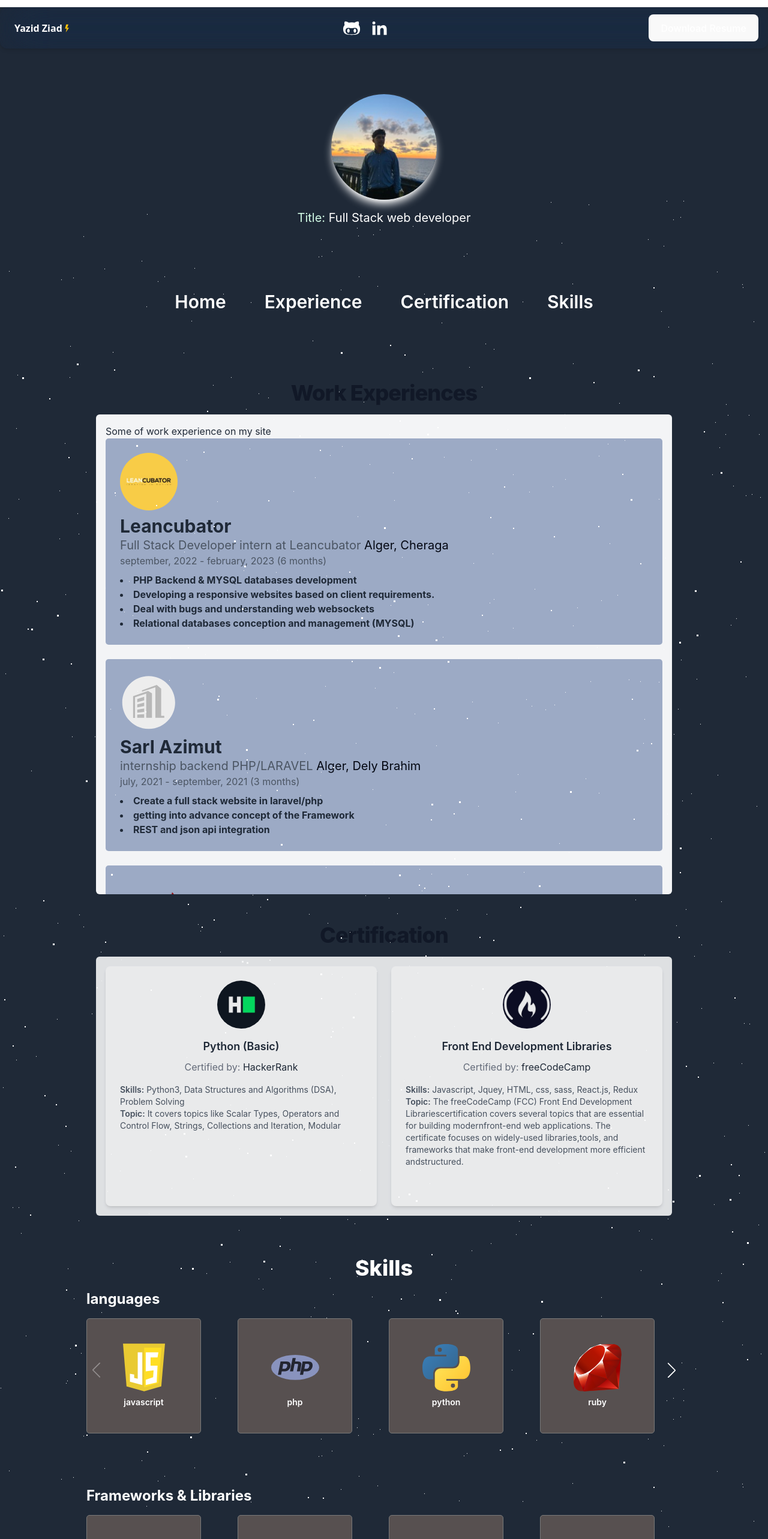
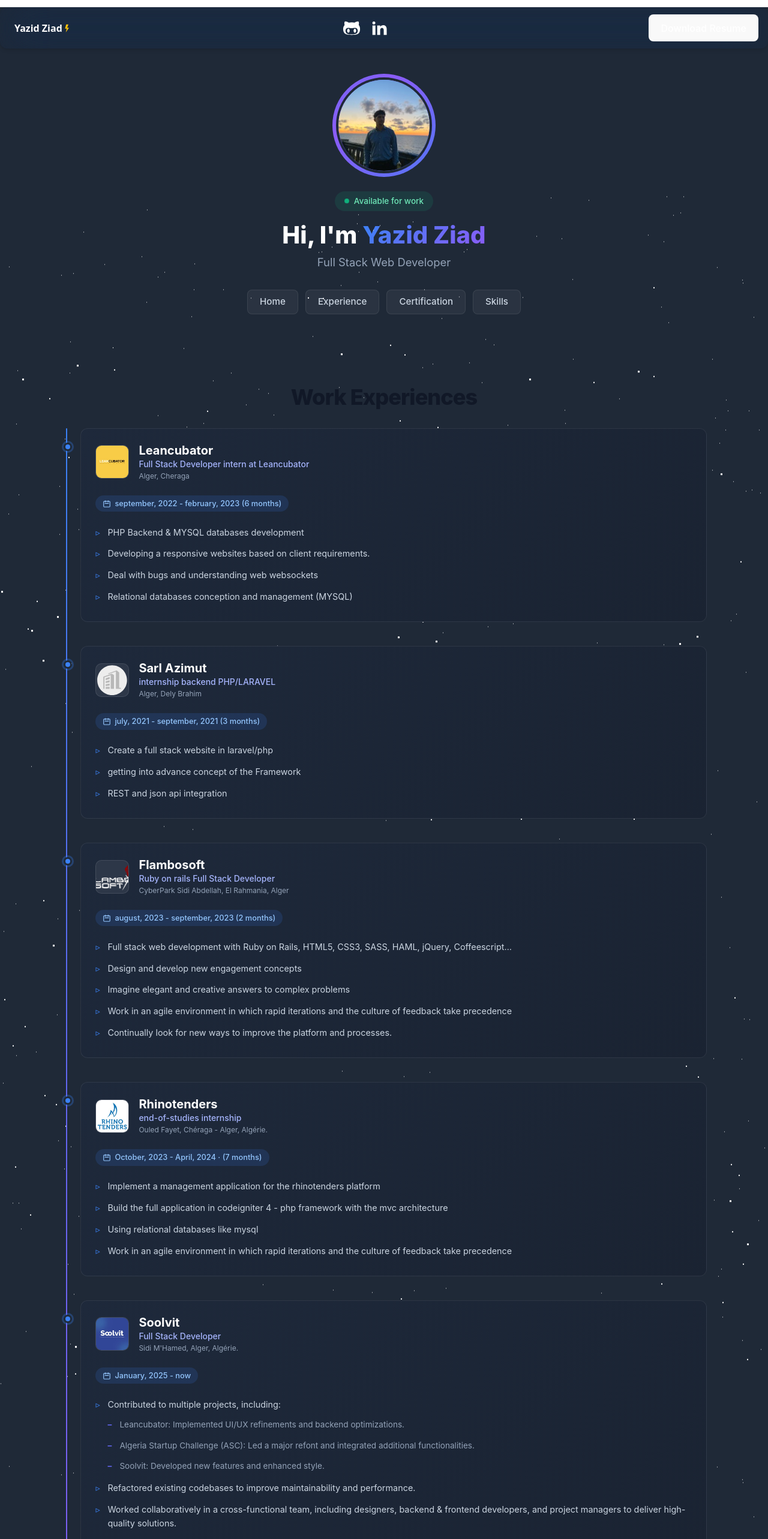
Before and after one commit to yazid120/Yazid_ziad_portfolio, a React (Vite) app: page / in a window 1280 px wide. Shown: the top 2566 px of the page at 60% size. Built offline with nearby package versions, Linux system fonts and the light colour scheme.

Commit message:
main portfolio -v2

```diff
--- a/src/Components/Certification.jsx
+++ b/src/Components/Certification.jsx
@@ -28,13 +28,10 @@ const Certification = function(){
 
     return(
         <>
-        <h1 className="mb-4 mt-12 text-4xl tracking-tight font-extrabold text-center text-gray-900
+        <h1 className="mb-8 mt-12 text-4xl tracking-tight font-extrabold text-center text-gray-900
         dark:text-white"> Certification</h1>
-        <section className="flex justify-center items-center" id="section-certification">
-            <div className="bg-gray-100 opacity-90 w-9/12 min-h-screen-auto rounded-md	overflow-auto">
-
+        <section className="certification-section" id="section-certification">
             <WorkCertification CertificationData={CertificationData}/>
-            </div>
         </section>
         </>
     )
--- a/src/Components/Experience.jsx
+++ b/src/Components/Experience.jsx
@@ -25,12 +25,10 @@ const Experience = function () {
 
   return (
     <>
-      <h1 className="mb-4 mt-20 text-4xl tracking-tight font-extrabold text-center text-gray-900
+      <h1 className="mb-8 mt-20 text-4xl tracking-tight font-extrabold text-center text-gray-900
         dark:text-white"> Work Experiences </h1>
-      <section className="flex justify-center items-center" id="section-experience">
-        <div className="bg-gray-100  w-9/12 min-h-screen rounded-md	overflow-auto">
-          <WorkExperience workData={workData} />
-        </div>
+      <section className="experience-section" id="section-experience">
+        <WorkExperience workData={workData} />
       </section>
     </>
   )
--- a/src/Components/Ressource/WorkCertification.jsx
+++ b/src/Components/Ressource/WorkCertification.jsx
@@ -4,32 +4,37 @@ import config from "../../config";
 
 const WorkCertification = function({CertificationData}){
     return(
-        <>
-        <div className="container mx-auto p-4 max-h-screen overflow-auto">
-        <div className="grid grid-cols-1 md:grid-cols-2 lg:grid-cols-auto gap-6">
+        <div className="certification-grid">
             {Object.keys(CertificationData).map((certif, key) => (
-      <div key={key} className="relative bg-white h-[400px] shadow-md rounded-lg p-6 hover:shadow-lg transition duration-300 ease-in-out overflow-hidden">
-      <div className="absolute inset-0 border-2 border-transparent hover:border-white transition duration-300 ease-in-out"></div>
+                <div key={key} className="cert-card">
+                    <div className="cert-card-header">
                         <img
                             src={`${config.baseUrl}/assets/images/${CertificationData[certif].image}`}
                             alt={`${CertificationData[certif].certifiedBy} logo`}
-        className="w-20 h-20 rounded-full object-contain mb-4 mx-auto"
+                            className="cert-logo"
+                            onError={(e) => { e.currentTarget.onerror = null; e.currentTarget.src = `${config.baseUrl}/assets/images/svg/placeholder.svg`; }}
                         />
-      <h3 className="text-lg font-semibold text-gray-800 text-center mb-2">
-        {CertificationData[certif].title}
-      </h3>
-      <p className="text-gray-500 text-center mb-4">
-        Certified by: <span className="text-gray-800">{CertificationData[certif].certifiedBy}</span>
+                        <div>
+                            <p className="cert-title">{CertificationData[certif].title}</p>
+                            <p className="cert-issuer">
+                                <svg xmlns="http://www.w3.org/2000/svg" className="inline w-3.5 h-3.5 mr-1 -mt-0.5" fill="none" viewBox="0 0 24 24" stroke="currentColor" strokeWidth={2}>
+                                    <path strokeLinecap="round" strokeLinejoin="round" d="M9 12l2 2 4-4m6 2a9 9 0 11-18 0 9 9 0 0118 0z" />
+                                </svg>
+                                {CertificationData[certif].certifiedBy}
                             </p>
-      <div className="text-sm text-gray-600">
-        <p><span className="font-semibold">Skills:</span> {CertificationData[certif].Skills.join(", ")}</p>
-        <p><span className="font-semibold">Topic:</span> {CertificationData[certif].topic}</p>
+                        </div>
+                    </div>
+
+                    <p className="cert-topic">{CertificationData[certif].topic}</p>
+
+                    <div className="cert-skills">
+                        {CertificationData[certif].Skills.map((skill, i) => (
+                            <span key={i} className="cert-skill-tag">{skill}</span>
+                        ))}
                     </div>
                 </div>
             ))}
         </div>
-        </div>
-        </>
     )
 }
 export default WorkCertification;
--- a/src/Components/Ressource/WorkExperience.jsx
+++ b/src/Components/Ressource/WorkExperience.jsx
@@ -2,58 +2,57 @@ import React from 'react';
 import config from "../../config";
 
 function WorkExperience({ workData }) {
-  const style_expos = {
-    padding: "1.5rem",
-    backgroundColor: "#9caac5",
-    borderRadius: "5px",
-  };
+  return (
+    <div className="timeline">
+      {Object.keys(workData).map((company, index) => {
+        const data = workData[company];
+        const experiences = Object.keys(data)
+          .filter((key) => key.startsWith("work_experience"))
+          .sort();
 
         return (
-    <div className="container mx-auto p-4 max-h-screen overflow-auto">
-      <p>Some of work experience on my site</p>
-      {Object.keys(workData).map((company, index) => (
-        <div key={index} className="mb-6" style={style_expos}>
+          <div key={index} className="timeline-item">
+            <div className="timeline-dot"></div>
+            <div className="timeline-card">
+              <div className="timeline-card-header">
                 <img
-            src={`${config.baseUrl}/assets/images/${workData[company].image_company}`}
+                  src={`${config.baseUrl}/assets/images/${data.image_company}`}
                   alt={company}
-            className="w-24 h-24 rounded-full object-cover"
+                  className="timeline-company-logo"
+                  onError={(e) => { e.currentTarget.onerror = null; e.currentTarget.src = `${config.baseUrl}/assets/images/svg/placeholder.svg`; }}
                 />
-          <h2 className="text-3xl font-bold mt-2">{company}</h2>
-          <p className="text-gray-600 text-xl">
-            {workData[company].title}
-            <span className="text-gray-950"> {workData[company].location}</span>
-          </p>
+                <div>
+                  <h2 className="text-white text-xl font-bold leading-tight">{company}</h2>
+                  <p className="text-indigo-300 text-sm font-medium">{data.title}</p>
+                  <p className="text-slate-400 text-xs mt-0.5">{data.location}</p>
+                </div>
+              </div>
 
-          <p className="text-gray-600">{workData[company].date}</p>
-          <ul className="list-disc list-inside mt-2">
-            {Object.keys(workData[company])
-              .filter((key) => key.startsWith("work_experience"))
-              .sort() // Ensure subtitles come right after their main experience
-              .reduce((acc, key) => {
-                const match = key.match(/^(work_experience\d+)(-\d+)?$/); // Match main and sub-experiences
+              <div className="timeline-date-badge">
+                <svg xmlns="http://www.w3.org/2000/svg" className="w-3.5 h-3.5" fill="none" viewBox="0 0 24 24" stroke="currentColor" strokeWidth={2}>
+                  <path strokeLinecap="round" strokeLinejoin="round" d="M8 7V3m8 4V3m-9 8h10M5 21h14a2 2 0 002-2V7a2 2 0 00-2-2H5a2 2 0 00-2 2v12a2 2 0 002 2z" />
+                </svg>
+                {data.date}
+              </div>
+
+              <ul className="timeline-experiences">
+                {experiences.reduce((acc, key) => {
+                  const match = key.match(/^(work_experience\d+)(-\d+)?$/);
                   if (match) {
-                  const [fullKey, mainKey, subKey] = match;
-                  if (!subKey) {
-                    // Main experience point
+                    const [fullKey, , subKey] = match;
                     acc.push(
-                      <li key={fullKey} className="font-bold">
-                        {workData[company][fullKey]}
+                      <li key={fullKey} className={subKey ? "sub-exp" : ""}>
+                        {data[fullKey]}
                       </li>
                     );
-                  } else {
-                    // Sub-experience (indented)
-                    acc.push(
-                      <li key={fullKey} className="ml-6 text-gray-800">
-                         {workData[company][fullKey]}
-                      </li>
-                    );
-                  }
                   }
                   return acc;
                 }, [])}
               </ul>
             </div>
-      ))}
+          </div>
+        );
+      })}
     </div>
   );
 }
--- a/src/Components/Ressource/WorkSkills.jsx
+++ b/src/Components/Ressource/WorkSkills.jsx
@@ -24,13 +24,15 @@ function WorkSkills({ SkillsData }) {
               modules={[Navigation]}
               spaceBetween={16}
               navigation
+              slidesOffsetBefore={40}
+              slidesOffsetAfter={40}
               breakpoints={{
                 320: { slidesPerView: 2 },
                 640: { slidesPerView: 3 },
                 768: { slidesPerView: 4 },
                 1024: { slidesPerView: 4 },
               }}
-              className="py-2"
+              className="py-2 skills-swiper"
             >
               {skillsEntries.map(([skillKey, skill]) => {
                 const imgSrc = `${config.baseUrl}/assets/images/svg/${skill.image || "placeholder.svg"}`;
--- a/src/Components/presentation_part.jsx
+++ b/src/Components/presentation_part.jsx
@@ -9,40 +9,47 @@ const PresentationSection = function () {
         { link_name: "Experience", section_id: "section-experience" },
         { link_name: "Certification", section_id: "section-certification" },
         { link_name: "Skills", section_id: "section-2" },
-        // { link_name: "Contact", section_id: "section-contact" },
     ];
 
     return (
-        <section className="mt-3 mx-auto max-w-6xl px-6 md:px-12 lg:px-32 text-center" id="section-home">
-            <div className="flex flex-col items-center p-8 md:p-12 lg:p-16">
-                <img src={Person} alt="kirua" className="rounded-full max-w-none w-44 shadow-lg shadow-white" />
-                <p className="text-white m-4 text-xl">
-                    <span className="text-emerald-100">Title:</span> Full Stack web developer
-                </p>
+        <section className="hero-section" id="section-home">
+            {/* Avatar with animated gradient ring */}
+            <div className="hero-avatar-wrapper">
+                <div className="hero-avatar-ring"></div>
+                <img src={Person} alt="Yazid Ziad" className="hero-avatar" />
             </div>
 
-            <div className="m-3 flex justify-center">
-                <ul className="flex flex-col sm:flex-row justify-center gap-4 sm:gap-16 w-full sm:w-1/2 p-4">
+            {/* Status badge */}
+            <div>
+                <span className="hero-status">
+                    <span className="hero-status-dot"></span>
+                    Available for work
+                </span>
+            </div>
+
+            {/* Name & Title */}
+            <h1 className="hero-name">
+                Hi, I'm <span className="gradient-text">Yazid Ziad</span>
+            </h1>
+            <p className="hero-title">Full Stack Web Developer</p>
+
+            {/* Navigation links */}
+            <nav className="hero-nav">
                 {Links_list.map(({ link_name, section_id }) => (
-                        <li
+                    <Link
                         key={section_id}
-                            className="text-white text-xl sm:text-3xl cursor-pointer"
-                        >
-                            <Link
                         activeClass="active"
                         to={section_id}
                         spy={true}
                         smooth={true}
                         offset={-70}
                         duration={800}
-                                className="font-semibold hover:text-blue-500 hover:scale-105 transition duration-300"
+                        className="hero-nav-link"
                     >
                         {link_name}
                     </Link>
-                        </li>
                 ))}
-                </ul>
-            </div>
+            </nav>
         </section>
     );
 };
--- a/src/assets/stylesheet/index.css
+++ b/src/assets/stylesheet/index.css
@@ -79,6 +79,122 @@ button:focus-visible {
   color: var(--clr-text-light);
 }
 
+/* ── Hero / Presentation Section ── */
+.hero-section {
+  padding: 3rem 2rem 2rem;
+  max-width: 64rem;
+  margin: 0 auto;
+  text-align: center;
+}
+
+.hero-avatar-wrapper {
+  position: relative;
+  display: inline-block;
+  margin-bottom: 1.5rem;
+}
+
+.hero-avatar-ring {
+  position: absolute;
+  inset: -6px;
+  border-radius: 50%;
+  background: linear-gradient(135deg, #3b82f6, #8b5cf6, #3b82f6);
+  background-size: 200% 200%;
+  animation: ring-spin 4s linear infinite;
+  z-index: 0;
+}
+
+@keyframes ring-spin {
+  0% { background-position: 0% 50%; }
+  50% { background-position: 100% 50%; }
+  100% { background-position: 0% 50%; }
+}
+
+.hero-avatar {
+  position: relative;
+  width: 160px;
+  height: 160px;
+  border-radius: 50%;
+  object-fit: cover;
+  border: 4px solid #1f2937;
+  z-index: 1;
+}
+
+.hero-status {
+  display: inline-flex;
+  align-items: center;
+  gap: 8px;
+  padding: 6px 16px;
+  border-radius: 20px;
+  background: rgba(16, 185, 129, 0.12);
+  color: #6ee7b7;
+  font-size: 0.85rem;
+  font-weight: 500;
+  margin-bottom: 1rem;
+}
+
+.hero-status-dot {
+  width: 8px;
+  height: 8px;
+  border-radius: 50%;
+  background: #10b981;
+  animation: pulse-dot 2s ease-in-out infinite;
+}
+
+@keyframes pulse-dot {
+  0%, 100% { opacity: 1; transform: scale(1); }
+  50% { opacity: 0.5; transform: scale(0.8); }
+}
+
+.hero-name {
+  color: #fff;
+  font-size: 2.5rem;
+  font-weight: 800;
+  line-height: 1.2;
+  margin-bottom: 0.5rem;
+}
+
+.hero-name .gradient-text {
+  background: linear-gradient(135deg, #3b82f6, #8b5cf6);
+  -webkit-background-clip: text;
+  -webkit-text-fill-color: transparent;
+  background-clip: text;
+}
+
+.hero-title {
+  color: #94a3b8;
+  font-size: 1.15rem;
+  font-weight: 400;
+  margin-bottom: 2rem;
+}
+
+.hero-nav {
+  display: flex;
+  flex-wrap: wrap;
+  justify-content: center;
+  gap: 0.75rem;
+  margin-top: 1.5rem;
+}
+
+.hero-nav-link {
+  padding: 8px 20px;
+  border-radius: 8px;
+  background: rgba(255, 255, 255, 0.05);
+  border: 1px solid rgba(255, 255, 255, 0.08);
+  color: #cbd5e1;
+  font-size: 0.95rem;
+  font-weight: 500;
+  cursor: pointer;
+  transition: all 0.3s ease;
+  text-decoration: none;
+}
+
+.hero-nav-link:hover {
+  background: rgba(59, 130, 246, 0.15);
+  border-color: rgba(99, 102, 241, 0.4);
+  color: #93c5fd;
+  transform: translateY(-2px);
+}
+
 .Skills_wrapp_container{
   -webkit-box-sizing: border-box;
   -webkit-box-direction: normal;
@@ -88,6 +204,7 @@ button:focus-visible {
   padding-left: 10%;
   padding-right: 10%;
   margin-top: 4.2rem;
+  margin-bottom: 4.2rem;
 }
 .Skills_wrapp_container h1{
   text-align: center;
@@ -124,6 +241,216 @@ button:focus-visible {
 background-color: #042c44;
 }
 
+/* ── Experience Timeline ── */
+.experience-section {
+  padding: 0 8%;
+}
+
+.timeline {
+  position: relative;
+  padding-left: 32px;
+}
+
+.timeline::before {
+  content: "";
+  position: absolute;
+  left: 8px;
+  top: 0;
+  bottom: 0;
+  width: 2px;
+  background: linear-gradient(to bottom, #3b82f6, #6366f1, #8b5cf6);
+  border-radius: 2px;
+}
+
+.timeline-item {
+  position: relative;
+  margin-bottom: 2.5rem;
+}
+
+.timeline-dot {
+  position: absolute;
+  left: -28px;
+  top: 24px;
+  width: 14px;
+  height: 14px;
+  border-radius: 50%;
+  background: #3b82f6;
+  border: 3px solid #1f2937;
+  z-index: 2;
+  box-shadow: 0 0 0 3px rgba(59, 130, 246, 0.3);
+  transition: transform 0.3s ease, box-shadow 0.3s ease;
+}
+
+.timeline-item:hover .timeline-dot {
+  transform: scale(1.3);
+  box-shadow: 0 0 0 5px rgba(59, 130, 246, 0.4);
+}
+
+.timeline-card {
+  background: linear-gradient(135deg, #1e293b 0%, #1a2332 100%);
+  border: 1px solid rgba(255, 255, 255, 0.08);
+  border-radius: 12px;
+  padding: 1.5rem;
+  transition: transform 0.3s ease, border-color 0.3s ease, box-shadow 0.3s ease;
+}
+
+.timeline-card:hover {
+  transform: translateY(-2px);
+  border-color: rgba(99, 102, 241, 0.4);
+  box-shadow: 0 8px 30px rgba(0, 0, 0, 0.3);
+}
+
+.timeline-card-header {
+  display: flex;
+  align-items: center;
+  gap: 1rem;
+  margin-bottom: 1rem;
+}
+
+.timeline-company-logo {
+  width: 56px;
+  height: 56px;
+  border-radius: 10px;
+  object-fit: cover;
+  border: 1px solid rgba(255, 255, 255, 0.1);
+  flex-shrink: 0;
+  background: #2d3748;
+}
+
+.timeline-date-badge {
+  display: inline-flex;
+  align-items: center;
+  gap: 6px;
+  padding: 4px 12px;
+  border-radius: 20px;
+  background: rgba(59, 130, 246, 0.15);
+  color: #93c5fd;
+  font-size: 0.8rem;
+  font-weight: 500;
+  margin-top: 0.5rem;
+  width: fit-content;
+}
+
+.timeline-experiences {
+  list-style: none;
+  padding: 0;
+  margin: 1rem 0 0 0;
+}
+
+.timeline-experiences li {
+  position: relative;
+  padding: 0.4rem 0 0.4rem 1.25rem;
+  color: #cbd5e1;
+  font-size: 0.9rem;
+  line-height: 1.6;
+}
+
+.timeline-experiences li::before {
+  content: "▹";
+  position: absolute;
+  left: 0;
+  color: #3b82f6;
+  font-weight: bold;
+}
+
+.timeline-experiences li.sub-exp {
+  padding-left: 2.5rem;
+  color: #94a3b8;
+  font-size: 0.85rem;
+}
+
+.timeline-experiences li.sub-exp::before {
+  left: 1.25rem;
+  content: "–";
+  color: #6366f1;
+}
+
+/* ── Certification Cards ── */
+.certification-section {
+  padding: 0 8%;
+}
+
+.certification-grid {
+  display: grid;
+  grid-template-columns: repeat(auto-fill, minmax(320px, 1fr));
+  gap: 1.5rem;
+}
+
+.cert-card {
+  background: linear-gradient(135deg, #1e293b 0%, #1a2332 100%);
+  border: 1px solid rgba(255, 255, 255, 0.08);
+  border-radius: 12px;
+  padding: 1.75rem;
+  transition: transform 0.3s ease, border-color 0.3s ease, box-shadow 0.3s ease;
+  display: flex;
+  flex-direction: column;
+}
+
+.cert-card:hover {
+  transform: translateY(-4px);
+  border-color: rgba(99, 102, 241, 0.4);
+  box-shadow: 0 12px 36px rgba(0, 0, 0, 0.35);
+}
+
+.cert-card-header {
+  display: flex;
+  align-items: center;
+  gap: 1rem;
+  margin-bottom: 1rem;
+}
+
+.cert-logo {
+  width: 52px;
+  height: 52px;
+  border-radius: 10px;
+  object-fit: contain;
+  background: #2d3748;
+  border: 1px solid rgba(255, 255, 255, 0.1);
+  flex-shrink: 0;
+  padding: 4px;
+}
+
+.cert-title {
+  color: #fff;
+  font-size: 1.1rem;
+  font-weight: 700;
+  line-height: 1.3;
+}
+
+.cert-issuer {
+  color: #93c5fd;
+  font-size: 0.85rem;
+  font-weight: 500;
+  margin-top: 2px;
+}
+
+.cert-topic {
+  color: #94a3b8;
+  font-size: 0.85rem;
+  line-height: 1.6;
+  margin-top: 0.75rem;
+  flex-grow: 1;
+}
+
+.cert-skills {
+  display: flex;
+  flex-wrap: wrap;
+  gap: 6px;
+  margin-top: 1rem;
+  padding-top: 1rem;
+  border-top: 1px solid rgba(255, 255, 255, 0.06);
+}
+
+.cert-skill-tag {
+  padding: 3px 10px;
+  border-radius: 20px;
+  background: rgba(59, 130, 246, 0.12);
+  color: #93c5fd;
+  font-size: 0.75rem;
+  font-weight: 500;
+  white-space: nowrap;
+}
+
 .link-hover-animation {
   transition: color 0.3s ease, transform 0.3s ease;
 }
@@ -133,18 +460,29 @@ background-color: #042c44;
   transform: scale(1.05);
 }
 
-.swiper-button-prev {
-  left: -40px; /* default is ~10px */
+/* Swiper navigation arrows for Skills */
+.skills-swiper .swiper-button-prev,
+.skills-swiper .swiper-button-next {
+  color: white !important;
+  width: 28px !important;
+  height: 28px !important;
+  top: 50% !important;
+  transform: translateY(-50%);
+  margin-top: 0 !important;
+  background: none;
+  z-index: 10;
 }
 
-.swiper-button-next {
-  right: -40px; /* default is ~10px */
+.skills-swiper .swiper-button-prev::after,
+.skills-swiper .swiper-button-next::after {
+  font-size: 18px !important;
+  font-weight: bold;
 }
 
-/* Optional: make arrows bigger and easier to see */
-.swiper-button-prev,
-.swiper-button-next {
-  color: white !important; /* or any color */
-  width: 25px !important;
-  height: 25px !important;
+.skills-swiper .swiper-button-prev {
+  left: 2px !important;
 }
+
+.skills-swiper .swiper-button-next {
+  right: 2px !important;
+}
```
Also changed, not shown: src/partials/footer.jsx (+7 -6 lines). Lines whose indentation alone changed are shown as unchanged.
